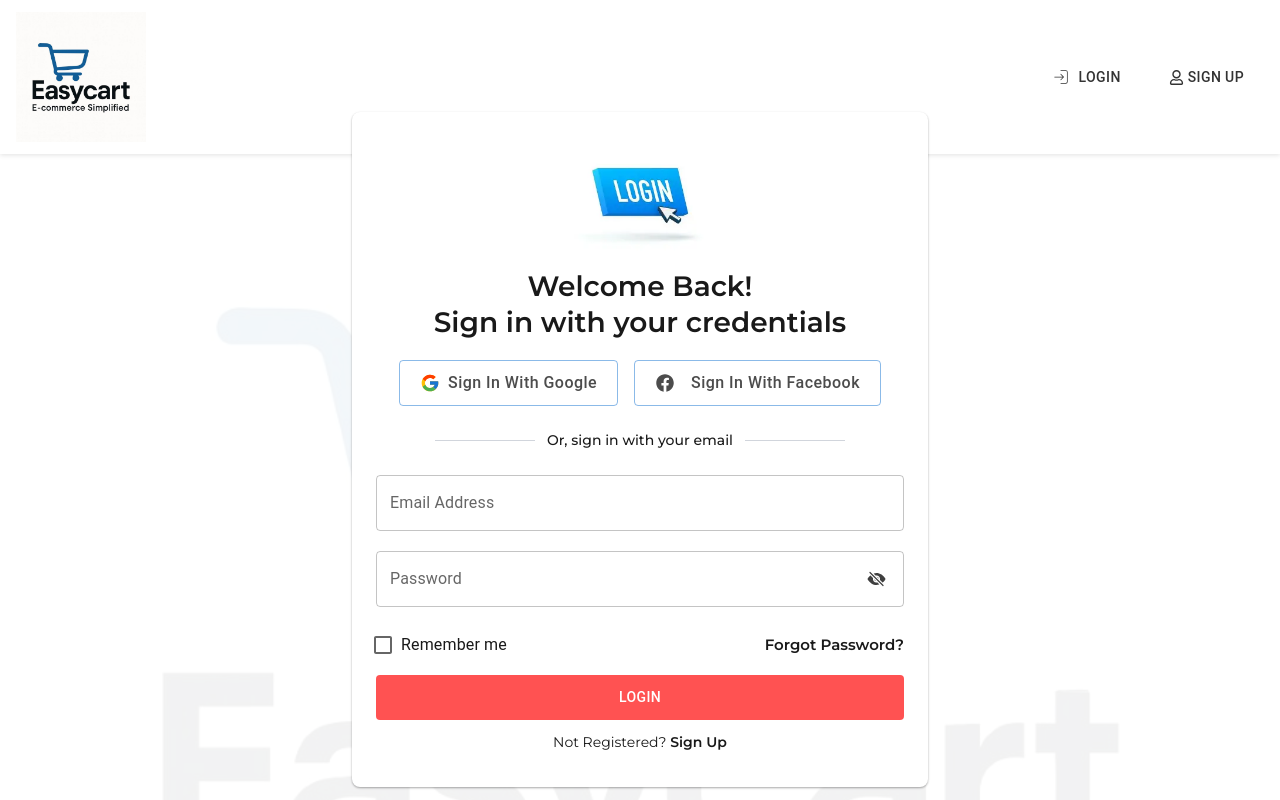
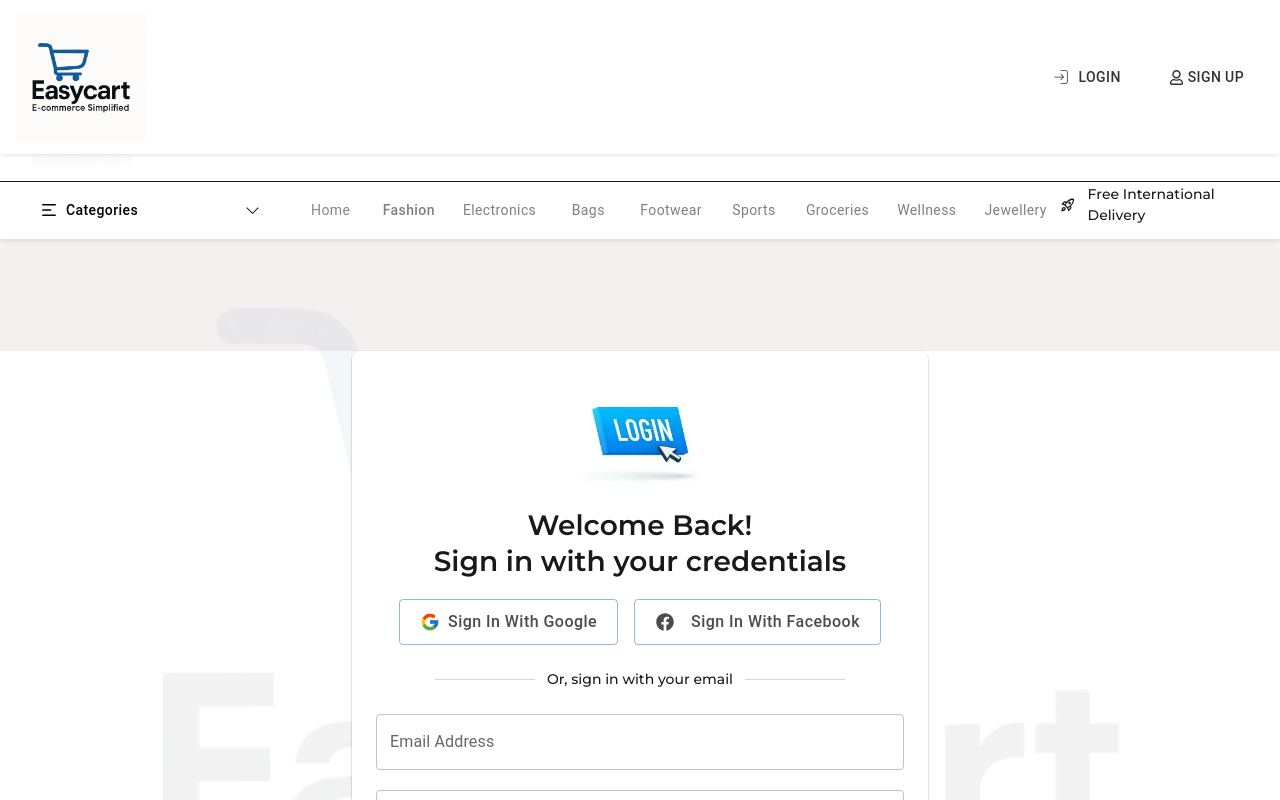
Before and after one commit to codeTukai/Client_Ecommerce, a React (Vite) app: page /login in a window 1280 px wide. Shown: the top 800 px of the page. Built offline with nearby package versions, Linux system fonts and the light colour scheme; no server answers.

Commit message:
feat: Add Header component to App layout

```diff
--- a/src/App.jsx
+++ b/src/App.jsx
@@ -14,6 +14,8 @@
 import MyAccount from "./pages/MyAccount";
 import MyList from "./pages/MyList";
 import Orders from "./pages/Orders";
+
+import { Header } from "./components/Header/Header";
 
 import Button from "@mui/material/Button";
 import Dialog from "@mui/material/Dialog";
@@ -99,7 +101,7 @@
       <BrowserRouter>
         <MyContext.Provider value={myContextValue}>
           <ProductModalContext.Provider value={modalContextValue}>
-
+          <Header />
             <Routes>
               <Route path="/" element={<Home />} />
 
--- /dev/null
+++ b/src/components/Header/Header.jsx
@@ -0,0 +1,268 @@
+import React, { useContext, useState } from "react";
+import { Link, useNavigate } from "react-router-dom";
+import Badge from "@mui/material/Badge";
+import { styled } from "@mui/material/styles";
+import IconButton from "@mui/material/IconButton";
+import { MdOutlineShoppingCart } from "react-icons/md";
+import { GoGitCompare } from "react-icons/go";
+import { FaRegHeart } from "react-icons/fa";
+import Tooltip from "@mui/material/Tooltip";
+import {Navigation} from "./Navigation";
+import { MyContext } from "../../App";
+import { Avatar, Button } from "@mui/material";
+import { FaRegCircleUser } from "react-icons/fa6";
+import Menu from "@mui/material/Menu";
+import MenuItem from "@mui/material/MenuItem";
+import { AiOutlineLogout } from "react-icons/ai";
+import { fetchDataFromApi } from "../../utils/api";
+
+const StyledBadge = styled(Badge)(({ theme }) => ({
+  "& .MuiBadge-badge": {
+    right: -3,
+    top: 13,
+    border: `2px solid ${(theme.vars ?? theme).palette.background.paper}`,
+    padding: "0 4px",
+  },
+}));
+
+export const Header = () => {
+  const [anchorEl, setAnchorEl] = useState(null);
+  const open = Boolean(anchorEl);
+  const context = useContext(MyContext);
+  const navigate = useNavigate();
+  const [searchTerm, setSearchTerm] = useState("");
+  const cartItemCount = 4; // Replace with real cart data
+
+  const handleClick = (event) => {
+    setAnchorEl(event.currentTarget);
+  };
+
+  const handleClose = () => {
+    setAnchorEl(null);
+  };
+
+  const logout = () => {
+    setAnchorEl(null);
+    fetchDataFromApi(
+      `/api/user/logout?token=${localStorage.getItem("accessToken")}`,
+      { withCredentials: true }
+    ).then((res) => {
+      if (res?.error === false) {
+        context.setIsLogin(false);
+        context.setUserData(null);
+        localStorage.removeItem("accessToken");
+        localStorage.removeItem("refreshToken");
+        localStorage.removeItem("user");
+        navigate("/");
+      }
+    });
+  };
+
+  const handleSearch = () => {
+    if (searchTerm.trim()) {
+      navigate(`/search?q=${encodeURIComponent(searchTerm)}`);
+    }
+  };
+
+  const userName = context?.userData?.name || "User";
+  const userEmail = context?.userData?.email || "Email";
+
+
+
+  return (
+    <header className="bg-white sticky -top-[130px] z-50">
+      {/* Top strip */}
+      <div className="top-strip py-2 border-t-[1px] border-gray-250 border-b-[1px]">
+        <div className="container">
+          <div className="flex items-center justify-between">
+            <div className="w-[50%]">
+              <p className="text-[12px] font-[500]">
+                Get up to 50% off new season styles, limited time offers
+              </p>
+            </div>
+            <div className="flex items-center justify-end">
+              <ul className="flex items-center gap-4">
+                <li className="list-none">
+                  <Link to="/help-center" className="text-[14px] font-[500]">
+                    Help Center
+                  </Link>
+                </li>
+                <li className="list-none">
+                  <Link to="/order-tracking" className="text-[14px] font-[500]">
+                    Order Tracking
+                  </Link>
+                </li>
+              </ul>
+            </div>
+          </div>
+        </div>
+      </div>
+
+      {/* Main Header */}
+      <div className="header py-4 border-b-[1px] border-gray-250">
+        <div className="container flex items-center justify-between flex-wrap gap-y-3">
+          {/* Logo */}
+          <div className="w-[25%]">
+            <Link to="/">
+              <img
+                src="/Easycart_logo_with_subtitle.jpg"
+                alt="Easycart"
+                className="w-[100px]"
+              />
+            </Link>
+          </div>
+
+          {/* Search */}
+          <div className="w-[40%]">
+            <div className="flex">
+              <input
+                type="text"
+                value={searchTerm}
+                onChange={(e) => setSearchTerm(e.target.value)}
+                onKeyDown={(e) => e.key === "Enter" && handleSearch()}
+                placeholder="Search products..."
+                className="w-full px-4 py-2 border border-gray-300 rounded-l-md"
+              />
+              <button
+                onClick={handleSearch}
+                className="px-4 py-2 bg-blue-600 text-white rounded-r-md hover:bg-blue-700 transition"
+              >
+                Search
+              </button>
+            </div>
+          </div>
+
+          {/* Right section */}
+          <div className="w-[35%] flex items-center justify-end pl-7">
+            <ul className="flex items-center gap-3">
+              {!context.isLogin ? (
+                <li className="list-none">
+                  <Link to="/login" className="text-[15px] font-[500]">
+                    Login
+                  </Link>{" "}
+                  | &nbsp;
+                  <Link to="/Register" className="text-[15px] font-[500]">
+                    Register
+                  </Link>
+                </li>
+              ) : (
+                <>
+                  <Button
+                    className="!text-[#000] flex items-center gap-3 cursor-pointer"
+                    onClick={handleClick}
+                  >
+                    <div className="!w-[40px] !h-[40px] !min-w-[40px] rounded-full bg-[#f1f1f1] flex items-center justify-center">
+                      <FaRegCircleUser className="text-[20px] text-[rgba(0,0,0,0.7)]" />
+                    </div>
+                    <div className="info flex flex-col">
+                      <h4 className="text-[14px] mb-0 capitalize text-left text-[rgba(0,0,0,0.6)] font-[500]">
+                        {userName}
+                      </h4>
+                      <span className="text-[13px] text-left text-[rgba(0,0,0,0.6)]">
+                        {userEmail}
+                      </span>
+                    </div>
+                  </Button>
+
+                  <Menu
+                    anchorEl={anchorEl}
+                    id="account-menu"
+                    open={open}
+                    onClose={handleClose}
+                    onClick={handleClose}
+                    slotProps={{
+                      paper: {
+                        elevation: 0,
+                        sx: {
+                          overflow: "visible",
+                          filter: "drop-shadow(0px 2px 8px rgba(0,0,0,0.32))",
+                          mt: 1.5,
+                          "& .MuiAvatar-root": {
+                            width: 32,
+                            height: 32,
+                            ml: -0.5,
+                            mr: 1,
+                          },
+                          "&::before": {
+                            content: '""',
+                            display: "block",
+                            position: "absolute",
+                            top: 0,
+                            right: 14,
+                            width: 10,
+                            height: 10,
+                            bgcolor: "background.paper",
+                            transform: "translateY(-50%) rotate(45deg)",
+                            zIndex: 0,
+                          },
+                        },
+                      },
+                    }}
+                    transformOrigin={{ horizontal: "right", vertical: "top" }}
+                    anchorOrigin={{ horizontal: "right", vertical: "bottom" }}
+                  >
+                    <Link to="/my-account" className="w-full block">
+                      <MenuItem>
+                        <FaRegCircleUser className="mr-2" /> My Account
+                      </MenuItem>
+                    </Link>
+                    <Link to="/my-orders" className="w-full block">
+                      <MenuItem>
+                        <MdOutlineShoppingCart className="mr-2" /> Orders
+                      </MenuItem>
+                    </Link>
+                    <Link to="/my-list" className="w-full block">
+                      <MenuItem>
+                        <FaRegHeart className="mr-2" /> My List
+                      </MenuItem>
+                    </Link>
+                    <MenuItem onClick={logout}>
+                      <AiOutlineLogout className="mr-2" />
+                      <span className="text-red-500 font-medium text-[14px]">
+                        Log Out
+                      </span>
+                    </MenuItem>
+                  </Menu>
+                </>
+              )}
+
+
+              <li>
+                <Tooltip title="Compare">
+                  <IconButton aria-label="compare">
+                    <StyledBadge badgeContent={cartItemCount} color="secondary">
+                      <GoGitCompare size={24} />
+                    </StyledBadge>
+                  </IconButton>
+                </Tooltip>
+              </li>
+              <li>
+                <Tooltip title="Wishlist">
+                  <IconButton aria-label="wishlist">
+                    <StyledBadge badgeContent={cartItemCount} color="secondary">
+                      <FaRegHeart size={24} />
+                    </StyledBadge>
+                  </IconButton>
+                </Tooltip>
+              </li>
+              <li>
+                <Tooltip title="Cart">
+                  <IconButton
+                    aria-label="cart"
+                    onClick={() => context.setOpenCartPanel(true)}
+                  >
+                    <StyledBadge badgeContent={cartItemCount} color="secondary">
+                      <MdOutlineShoppingCart size={24} />
+                    </StyledBadge>
+                  </IconButton>
+                </Tooltip>
+              </li>
+            </ul>
+          </div>
+        </div>
+      </div>
+
+      <Navigation />
+    </header>
+  );
+};
```
